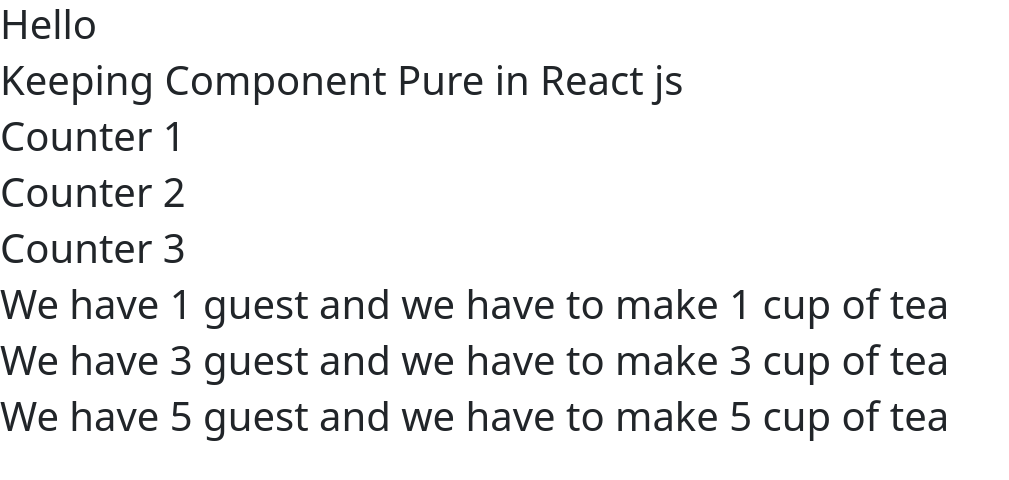
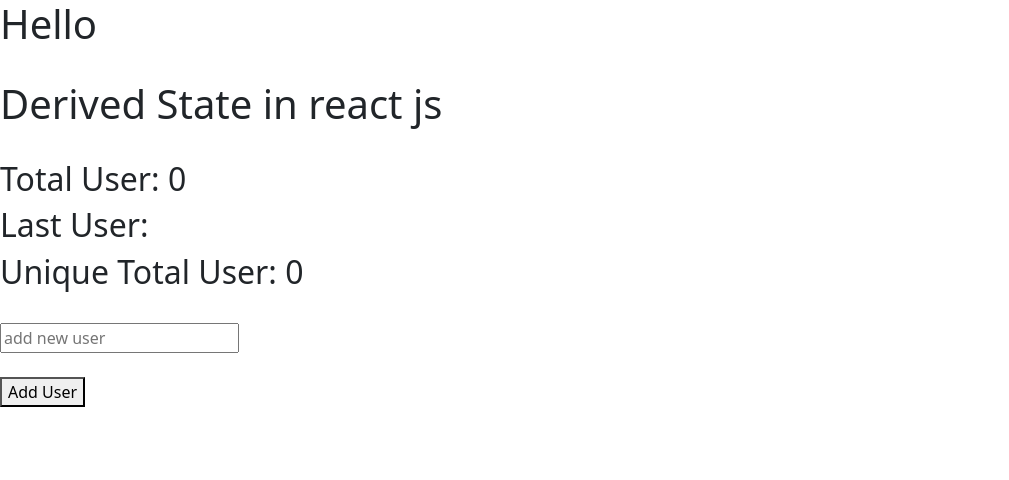
Before and after one commit to Sumit1164/React.js_Learning, a React (Vite) app: page / in a window 1280 px wide. Shown: the top 480 px of the page, without its empty margins (0-1009 px from the left). Built offline with nearby package versions, Linux system fonts and the light colour scheme.

Commit message:
Derived State in react js

```diff
--- a/src/App.jsx
+++ b/src/App.jsx
@@ -32,6 +32,7 @@
 import UseFormStatusHook from "./UseFormStatusHook";
 import UseTransitionsReact from "./UseTransitionsReact";
 import ComponentPureInReact from "./ComponentPureInReact";
+import DerivedState from "./DerivedState";
 
 function App() {
   /*
@@ -182,16 +183,16 @@
 
       {/* <NestedLoop /> */}
 
-      {/* <UseEffect /> */}
+      {/* <UseEffect />
 
-      {/* {
+      {
         display? <UseEffectProps cnt={cnt} dta={ dta} />:null
       }
       <button onClick={() => setCnt(cnt + 1)}>Counter</button>
       <button onClick={() => setDta(dta + 1)}>Incounter</button>
-      <button onClick={()=> setDisplay(!display)}>Toggle</button> */}
+      <button onClick={()=> setDisplay(!display)}>Toggle</button>
 
-      {/* <UserCard />
+      <UserCard />
       <Style />
       <CssModule />
       <UseStyledComponent />
@@ -207,9 +208,10 @@
       <ForwardRefs ref={inputRef} />
       <button onClick={updateInput}>Update Input Field</button>
       <UseFormStatusHook />
-      <UseTransitionsReact />   */}
+      <UseTransitionsReact />
+      <ComponentPureInReact />  */}
 
-      <ComponentPureInReact />
+      <DerivedState />
     </div>
 
 
--- /dev/null
+++ b/src/DerivedState.jsx
@@ -0,0 +1,31 @@
+import { useState } from "react";
+
+function DerivedState() {
+    const [users, setUsers] = useState([]);
+    const [user, setUser] = useState('');
+    const handleAddUsers = () => {
+        setUsers([...users, user])
+    }
+
+    const total = users.length
+    const last = users[users.length-1]
+    const unique = [...new Set(users)].length
+    return (
+        <div>
+            <br />
+            <h1>Derived State in react js</h1><br />
+            <h2>Total User: { total} </h2>
+            <h2>Last User: {last} </h2>
+            <h2>Unique Total User: {unique} </h2>
+            <br />
+            <input type="text" onChange={(event) => setUser(event.target.value)} placeholder="add new user" />
+            <br /><br /><button onClick={handleAddUsers}>Add User</button>
+            {
+                users.map((item, index)=>(
+                    <h4 key={index}> { item } </h4>
+                ))
+            }
+        </div>
+    )
+}
+export default DerivedState;
```
